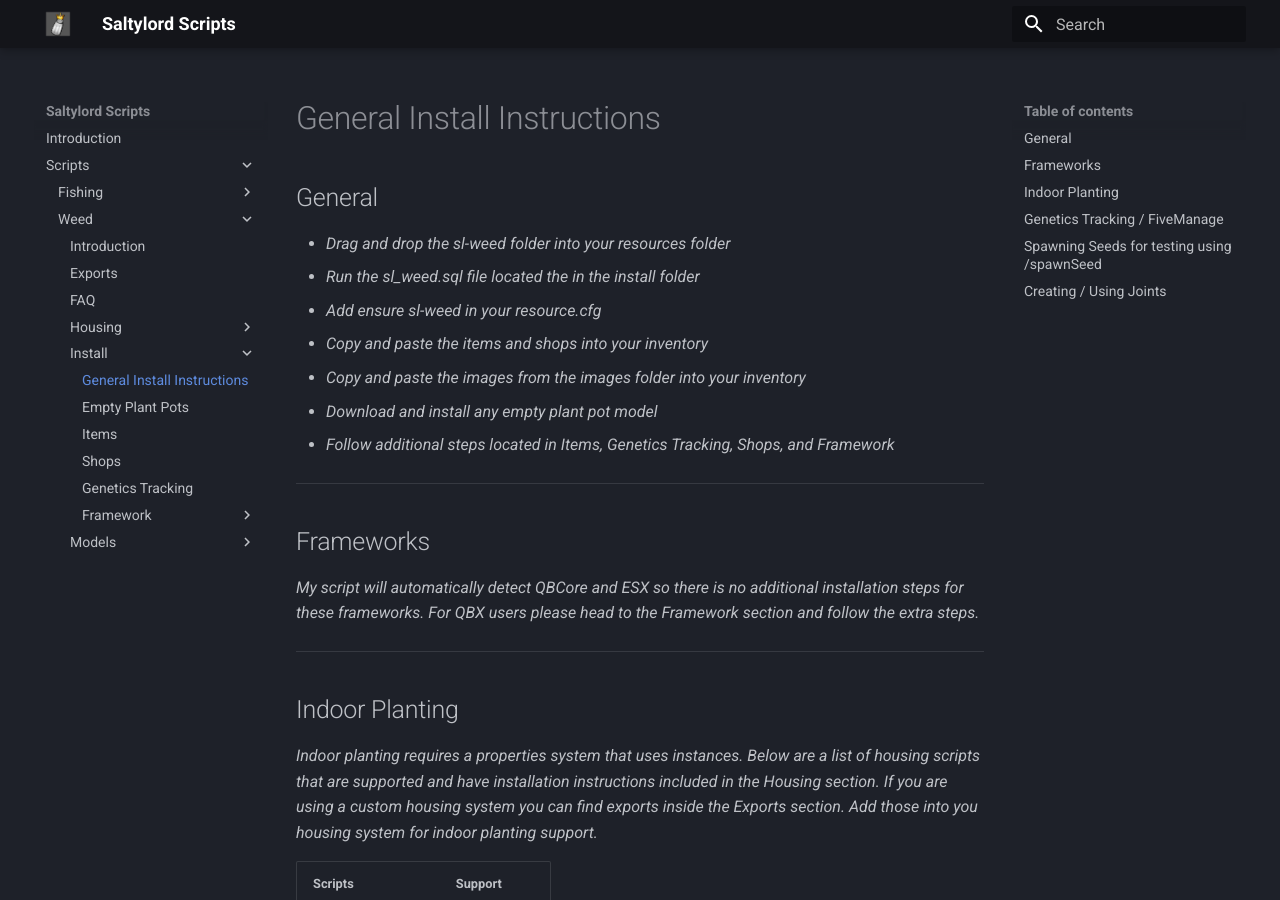
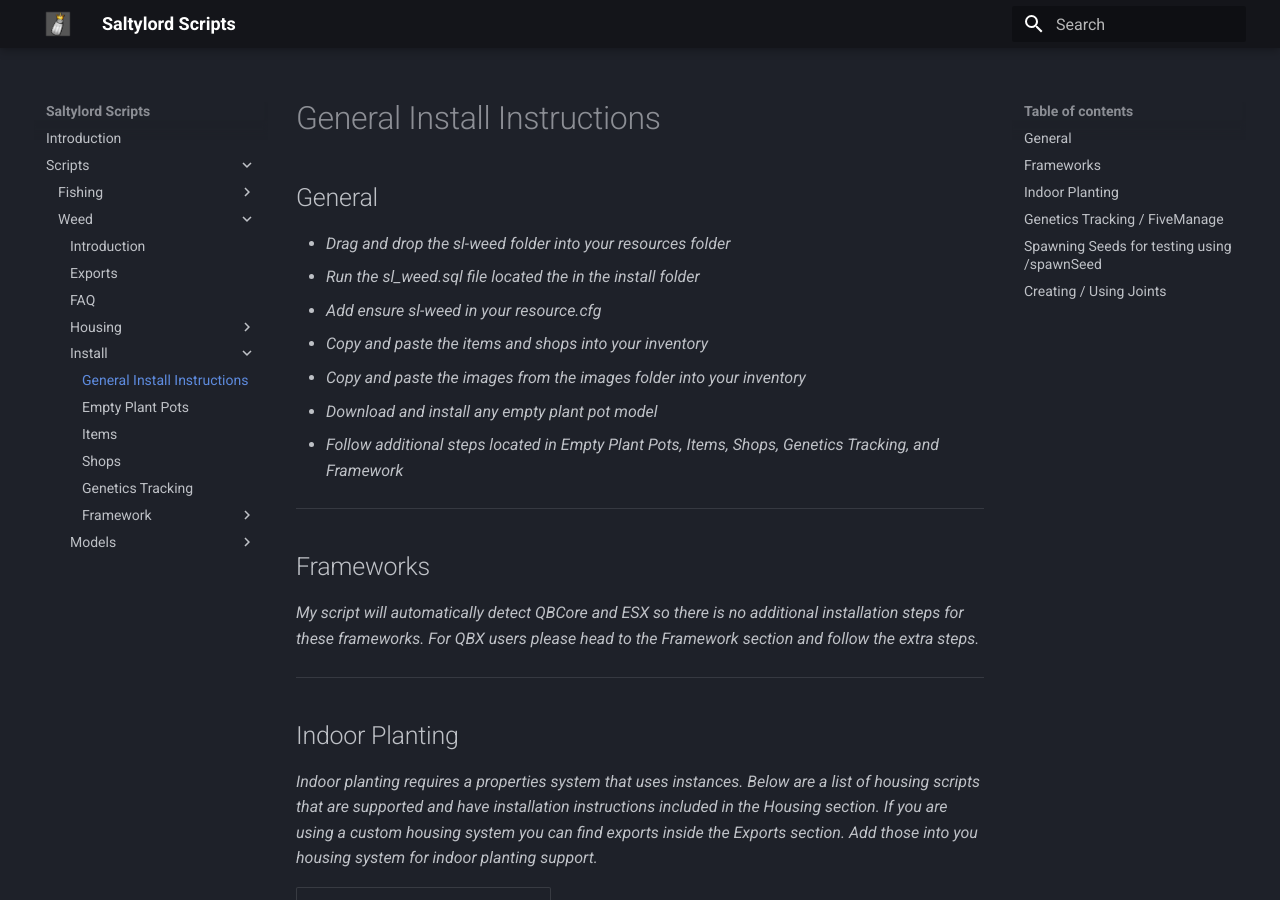
Before and after one commit to Saltylord/saltylord_docs, an MkDocs documentation site: the page built from docs/scripts/weed/install/a_general.md, in a window 1280 px wide and 900 px high. Built offline with MkDocs 1.6.1 and Material for MkDocs 9.7.7, drawn with Linux system fonts in a browser that asks for light colours.

Commit message:
Final changes before update

```diff
--- a/docs/scripts/weed/install/a_general.md
+++ b/docs/scripts/weed/install/a_general.md
@@ -7,7 +7,7 @@
 - *Copy and paste the items and shops into your inventory*
 - *Copy and paste the images from the images folder into your inventory*
 - *Download and install any empty plant pot model*
-- *Follow additional steps located in Items, Genetics Tracking, Shops, and Framework*
+- *Follow additional steps located in Empty Plant Pots, Items, Shops, Genetics Tracking, and Framework*
 
 ---
 
```
